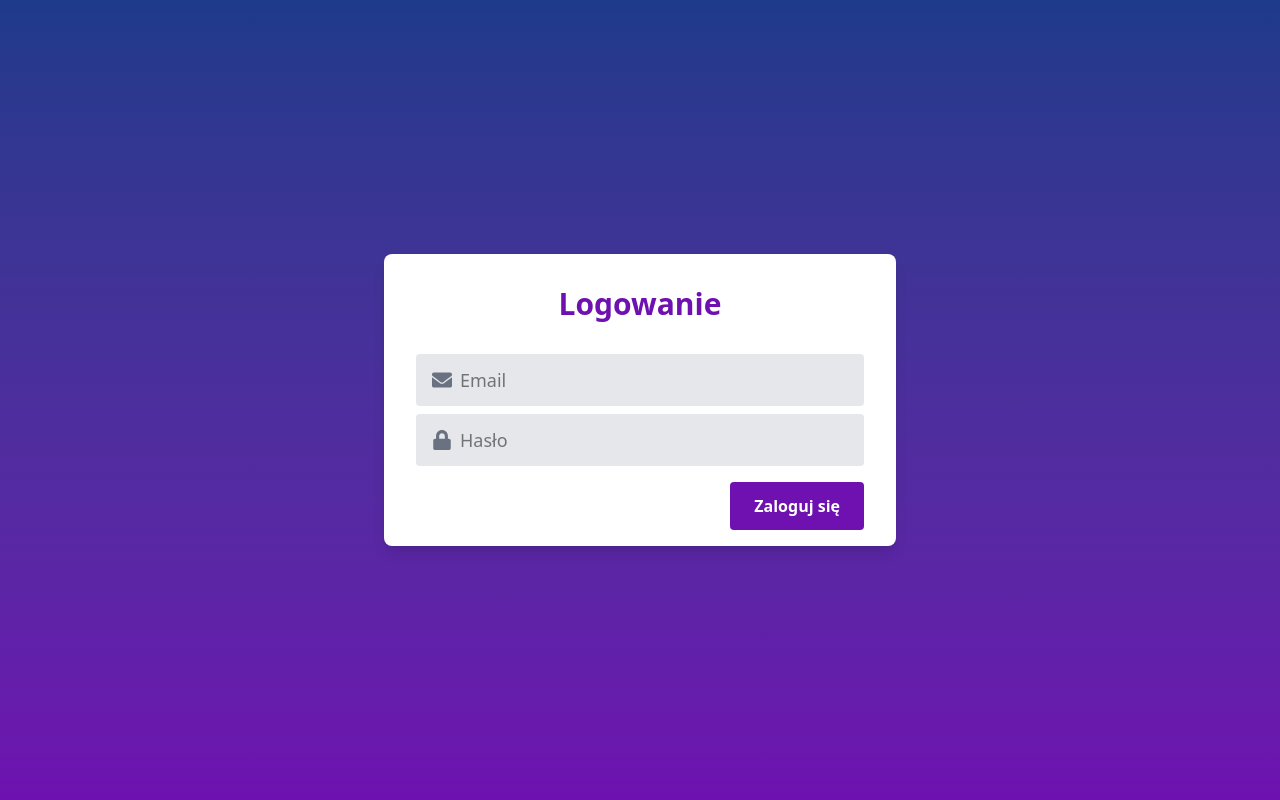
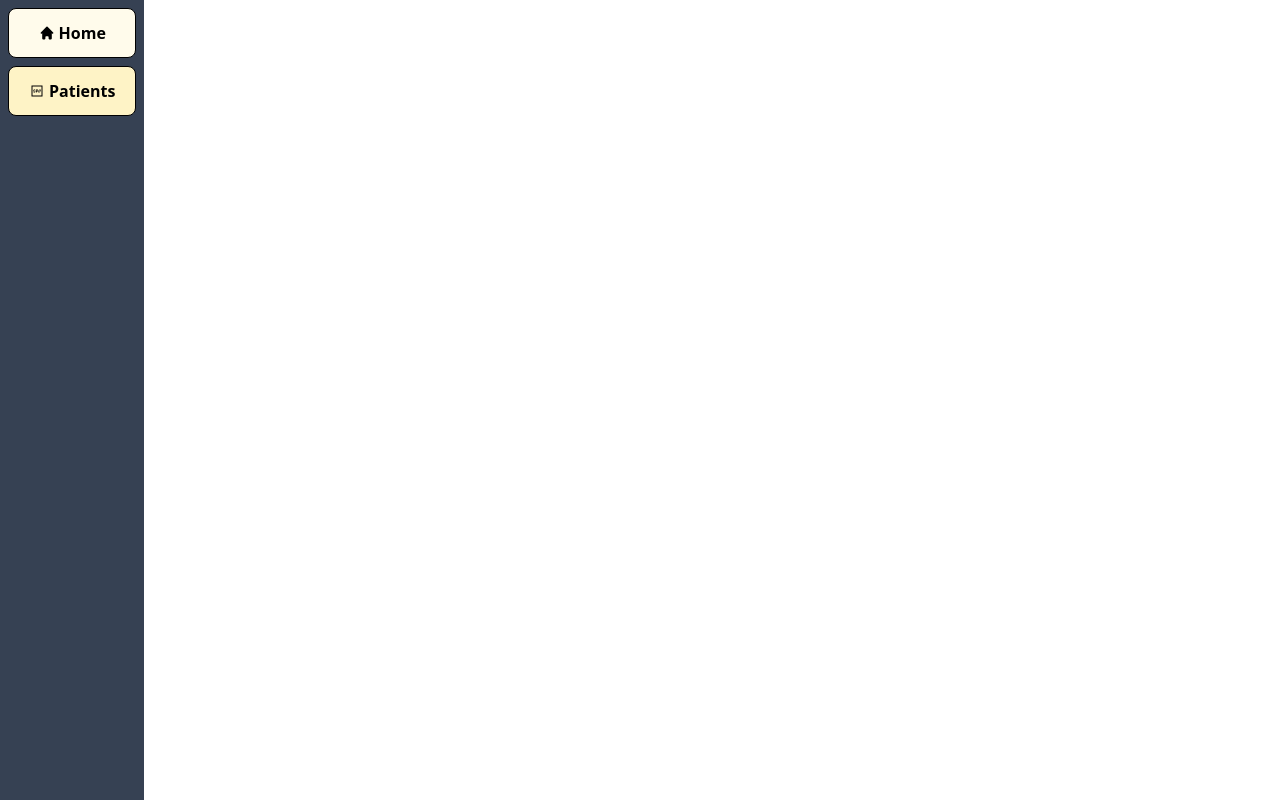
Before and after one commit to MrMatiasz13/patient-management-web, a React (Vite) app in the folder webapp/: page /patients in a window 1280 px wide. Built offline with nearby package versions, Linux system fonts and the light colour scheme.

Commit message:
Added sidebar (UI temporary)

```diff
--- /dev/null
+++ b/webapp/src/components/side-bar/SideBar.tsx
@@ -0,0 +1,41 @@
+import { useLocation, useNavigate } from "react-router";
+import { SideBarData } from "./SideBarData";
+
+function SideBar() {
+  const navigate = useNavigate();
+  const location = useLocation();
+
+  return (
+    <div className="flex h-screen bg-gray-700">
+      <ul>
+        {SideBarData.map((val) => {
+          return (
+            <li
+              key={val.link}
+              className={
+                location.pathname === val.link
+                  ? style.currentPage
+                  : style.default
+              }
+              onClick={() => {
+                navigate(val.link);
+              }}
+            >
+              {val.icon}
+              <span className="font-bold">{val.title}</span>
+            </li>
+          );
+        })}
+      </ul>
+    </div>
+  );
+}
+
+const style = {
+  currentPage:
+    "flex items-center gap-1 justify-center bg-amber-100 m-2 px-5 py-3 rounded-lg border cursor-pointer",
+  default:
+    "flex items-center gap-1 justify-center bg-amber-50 m-2 px-5 py-3 rounded-lg border cursor-pointer",
+};
+
+export default SideBar;
--- /dev/null
+++ b/webapp/src/components/side-bar/SideBarData.tsx
@@ -0,0 +1,15 @@
+import { HiHome } from "react-icons/hi";
+import { LiaStackpath } from "react-icons/lia";
+
+export const SideBarData = [
+  {
+    title: "Home",
+    icon: <HiHome />,
+    link: "/",
+  },
+  {
+    title: "Patients",
+    icon: <LiaStackpath />,
+    link: "/patients",
+  },
+];
--- a/webapp/src/pages/AuthScreen.tsx
+++ b/webapp/src/pages/AuthScreen.tsx
@@ -18,8 +18,7 @@ function AuthScreen() {
 
   useEffect(() => {
     if (user && token) {
-      navigate("/");
-      console.log("Logged in as: ", user.name);
+      navigate("/patients");
     }
   }, [user, token]);
 
--- a/webapp/src/pages/HomeScreen.tsx
+++ b/webapp/src/pages/HomeScreen.tsx
@@ -1,8 +1,7 @@
+import SideBar from "../components/side-bar/SideBar";
 import { useAuth } from "../hooks/useAuth";
-import { useUser } from "../hooks/useUser";
 
 function HomeScreen() {
-  const { user } = useUser();
   const { logout } = useAuth();
 
   const handleLogout = async () => {
@@ -10,13 +9,13 @@ function HomeScreen() {
   };
 
   return (
-    <div className="flex flex-col gap-y-4 h-screen justify-center items-center text-5xl font-bold">
-      <div>Hello {user?.name}</div>
-      <form>
-        <button type="button" onClick={handleLogout}>
-          Wygoluj
+    <div className="flex">
+      <SideBar />
+      <div className="flex h-screen w-screen justify-center items-center">
+        <button className="font-bold text-lg" onClick={handleLogout}>
+          Wyloguj
         </button>
-      </form>
+      </div>
     </div>
   );
 }
--- /dev/null
+++ b/webapp/src/pages/PatientsScreen.tsx
@@ -0,0 +1,11 @@
+import SideBar from "../components/side-bar/SideBar";
+
+function PatientsScreen() {
+  return (
+    <div className="flex">
+      <SideBar />
+    </div>
+  );
+}
+
+export default PatientsScreen;
--- a/webapp/src/router.tsx
+++ b/webapp/src/router.tsx
@@ -2,6 +2,7 @@ import { createBrowserRouter } from "react-router";
 import AuthScreen from "./pages/AuthScreen";
 import HomeScreen from "./pages/HomeScreen";
 import { RequireAuth } from "./utils/helpers/RequireAuth";
+import PatientsScreen from "./pages/PatientsScreen";
 
 const router = createBrowserRouter([
   {
@@ -18,6 +19,16 @@ const router = createBrowserRouter([
     path: "/login",
     element: <AuthScreen />,
   },
+
+  {
+    path: "/patients",
+    element: (
+      // <RequireAuth>
+      //   <PatientsScreen />
+      // </RequireAuth>
+      <PatientsScreen />
+    ),
+  },
 ]);
 
 export default router;
```
